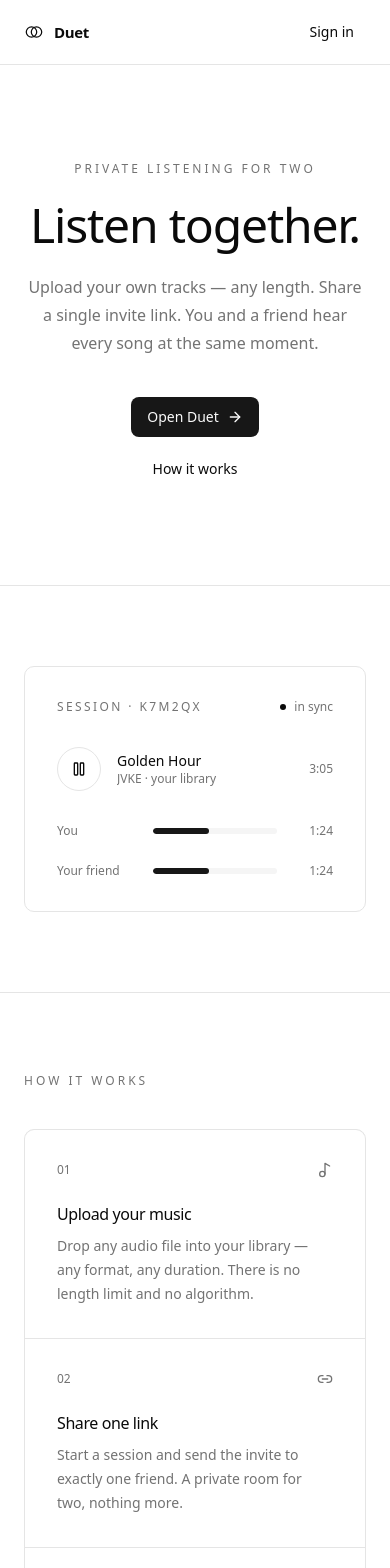
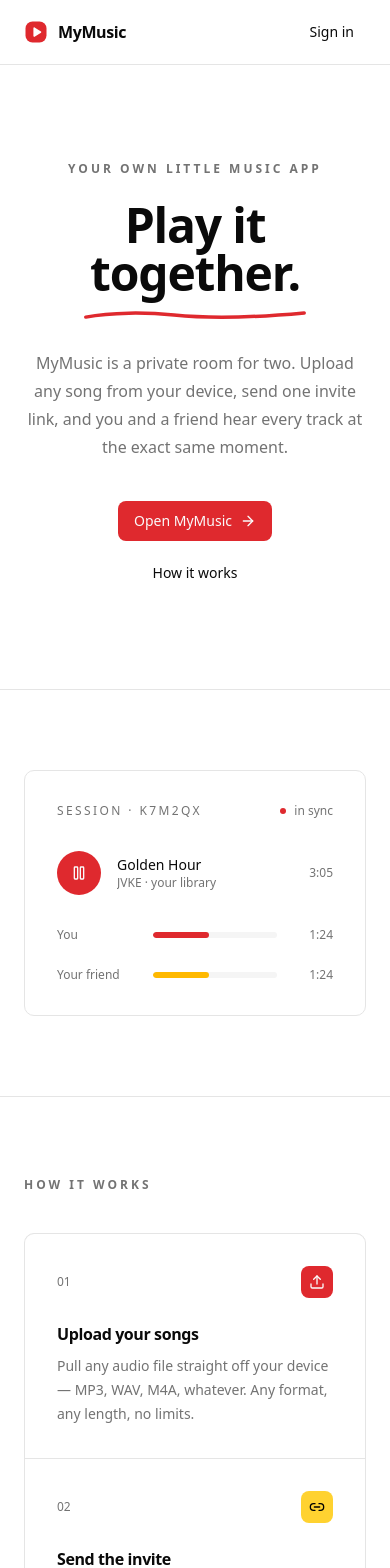
Before and after one commit to Khushinavalgund/synclisten, a React (Vite) app: page / in a window 390 px wide. Shown: the top 1568 px of the page. Built offline with nearby package versions, Linux system fonts and the light colour scheme; no server answers; what @convex-dev/auth would draw is missing.

Commit message:
Freebuff: Here is what I am going for. Treat these as preferences,...

```diff
--- a/index.html
+++ b/index.html
@@ -6,9 +6,9 @@
   <link rel="icon" type="image/svg+xml" href="/logo.svg" />
   <link rel="manifest" href="/manifest.webmanifest" />
   <meta name="viewport" content="width=device-width, initial-scale=1.0" />
-  <meta name="description" content="Duet — a private listening room for two. Upload your own music and play it in perfect sync with one invite link." />
+  <meta name="description" content="MyMusic — your own little music app. Upload songs from your device, send one invite link, and listen together in perfect sync." />
   <meta name="theme-color" content="#ffffff" />
-  <title>Duet — Listen together</title>
+  <title>MyMusic — Listen together</title>
 </head>
 
 
--- a/src/components/wordmark.tsx
+++ b/src/components/wordmark.tsx
@@ -1,6 +1,6 @@
 import { cn } from "@/lib/utils";
 
-/** Minimal two-circle "duo" mark. */
+/** Bold rounded play-button mark. */
 export function Mark({ className }: { className?: string }) {
   return (
     <svg
@@ -9,19 +9,17 @@ export function Mark({ className }: { className?: string }) {
       aria-hidden="true"
       className={className}
     >
-      <circle
-        cx="9"
-        cy="12"
-        r="6.25"
-        stroke="currentColor"
-        strokeWidth="1.5"
+      <rect
+        x="1.5"
+        y="1.5"
+        width="21"
+        height="21"
+        rx="7"
+        fill="currentColor"
       />
-      <circle
-        cx="15"
-        cy="12"
-        r="6.25"
-        stroke="currentColor"
-        strokeWidth="1.5"
+      <path
+        d="M9.4 7.9v8.2c0 .6.7 1 1.2.7l6.4-4.1c.4-.3.4-.9 0-1.2l-6.4-4.1c-.5-.3-1.2.1-1.2.5z"
+        fill="var(--background)"
       />
     </svg>
   );
@@ -38,9 +36,9 @@ export function Wordmark({
     <span
       className={cn("inline-flex items-center gap-2.5", className)}
     >
-      <Mark className={cn("size-5 text-foreground", markClassName)} />
-      <span className="text-[15px] font-semibold tracking-tight text-foreground">
-        Duet
+      <Mark className={cn("size-6 text-primary", markClassName)} />
+      <span className="text-[16px] font-bold tracking-tight text-foreground">
+        MyMusic
       </span>
     </span>
   );
--- a/src/index.css
+++ b/src/index.css
@@ -51,7 +51,7 @@
   --card-foreground: oklch(0.145 0 0);
   --popover: oklch(1 0 0);
   --popover-foreground: oklch(0.145 0 0);
-  --primary: oklch(0.205 0 0);
+  --primary: oklch(0.585 0.215 26);
   --primary-foreground: oklch(0.985 0 0);
   --secondary: oklch(0.97 0 0);
   --secondary-foreground: oklch(0.205 0 0);
@@ -62,7 +62,7 @@
   --destructive: oklch(0.577 0.245 27.325);
   --border: oklch(0.922 0 0);
   --input: oklch(0.922 0 0);
-  --ring: oklch(0.708 0 0);
+  --ring: oklch(0.62 0.2 30);
   --chart-1: oklch(0.646 0.222 41.116);
   --chart-2: oklch(0.6 0.118 184.704);
   --chart-3: oklch(0.398 0.07 227.392);
@@ -85,8 +85,8 @@
   --card-foreground: oklch(0.985 0 0);
   --popover: oklch(0.205 0 0);
   --popover-foreground: oklch(0.985 0 0);
-  --primary: oklch(0.922 0 0);
-  --primary-foreground: oklch(0.205 0 0);
+  --primary: oklch(0.72 0.17 30);
+  --primary-foreground: oklch(0.19 0.02 20);
   --secondary: oklch(0.269 0 0);
   --secondary-foreground: oklch(0.985 0 0);
   --muted: oklch(0.269 0 0);
@@ -96,7 +96,7 @@
   --destructive: oklch(0.704 0.191 22.216);
   --border: oklch(1 0 0 / 10%);
   --input: oklch(1 0 0 / 15%);
-  --ring: oklch(0.556 0 0);
+  --ring: oklch(0.68 0.16 32);
   --chart-1: oklch(0.488 0.243 264.376);
   --chart-2: oklch(0.696 0.17 162.48);
   --chart-3: oklch(0.769 0.188 70.08);
@@ -120,7 +120,7 @@
     @apply bg-background text-foreground antialiased;
   }
   ::selection {
-    @apply bg-foreground text-background;
+    @apply bg-primary text-primary-foreground;
   }
   button:not([disabled]),
   [role="button"]:not([disabled]) {
--- a/src/pages/Auth.tsx
+++ b/src/pages/Auth.tsx
@@ -129,7 +129,7 @@ function Auth({ redirectAfterAuth }: AuthProps = {}) {
                       <Wordmark className="mb-5 mt-2" />
                     </button>
                   </div>
-                <CardTitle className="text-xl">Sign in to Duet</CardTitle>
+                <CardTitle className="text-xl">Sign in to MyMusic</CardTitle>
                 <CardDescription>
                   Enter your email to log in or sign up
                 </CardDescription>
--- a/src/pages/Dashboard.tsx
+++ b/src/pages/Dashboard.tsx
@@ -20,9 +20,10 @@ import {
   LogOut,
   Music2,
   Play,
+  Search,
   Upload,
 } from "lucide-react";
-import { useState } from "react";
+import { useMemo, useState } from "react";
 import { useNavigate } from "react-router";
 
 export default function Dashboard() {
@@ -36,6 +37,18 @@ export default function Dashboard() {
   const [isCreating, setIsCreating] = useState(false);
   const [createError, setCreateError] = useState<string | null>(null);
   const [uploadOpen, setUploadOpen] = useState(false);
+  const [query, setQuery] = useState("");
+
+  const filteredSongs = useMemo(() => {
+    if (!mySongs) return mySongs;
+    const q = query.trim().toLowerCase();
+    if (!q) return mySongs;
+    return mySongs.filter(
+      (song) =>
+        song.title.toLowerCase().includes(q) ||
+        (song.artist ?? "").toLowerCase().includes(q),
+    );
+  }, [mySongs, query]);
 
   const handleSignOut = async () => {
     await signOut();
@@ -168,10 +181,10 @@ export default function Dashboard() {
                 <EmptyMedia variant="icon">
                   <Music2 />
                 </EmptyMedia>
-                <EmptyTitle>Your library is empty</EmptyTitle>
+                <EmptyTitle>Your library is a blank canvas</EmptyTitle>
                 <EmptyDescription>
                   Add your own songs — any format, any length. They become
-                  playable in sessions you share with a friend.
+                  playable in the sessions you share.
                 </EmptyDescription>
               </EmptyHeader>
               <EmptyContent>
@@ -183,14 +196,27 @@ export default function Dashboard() {
             </Empty>
           ) : (
             <>
+              <div className="relative mt-4">
+                <Search className="pointer-events-none absolute left-3 top-1/2 size-4 -translate-y-1/2 text-muted-foreground" />
+                <input
+                  type="search"
+                  value={query}
+                  onChange={(e) => setQuery(e.target.value)}
+                  placeholder="Search your catalog…"
+                  aria-label="Search your library"
+                  className="h-10 w-full rounded-md border border-border bg-background pl-9 pr-4 text-sm outline-none transition-colors placeholder:text-muted-foreground/70 focus:border-ring focus:ring-[3px] focus:ring-ring/40"
+                />
+              </div>
+
+              {filteredSongs && filteredSongs.length > 0 ? (
                 <ul className="mt-4 divide-y divide-border">
-                {mySongs.map((song, index) => (
+                  {filteredSongs.map((song) => (
                     <li
                       key={song._id}
                       className="flex items-center gap-4 px-1 py-3.5"
                     >
                       <span className="w-6 shrink-0 text-right text-xs tabular-nums text-muted-foreground">
-                      {mySongs.length - index}
+                        {mySongs.length - mySongs.findIndex((s) => s._id === song._id)}
                       </span>
                       <span className="min-w-0 flex-1">
                         <span className="block truncate text-sm">{song.title}</span>
@@ -206,8 +232,18 @@ export default function Dashboard() {
                     </li>
                   ))}
                 </ul>
+              ) : (
+                <div className="mt-4 rounded-lg border border-dashed border-border px-6 py-14 text-center">
+                  <p className="text-sm text-muted-foreground">
+                    No matches for “{query.trim()}”. Try another title or
+                    artist.
+                  </p>
+                </div>
+              )}
+
               <p className="mt-4 text-xs text-muted-foreground">
-                Songs play inside sessions — start one above to listen together.
+                Songs come alive in sessions — start one above to listen
+                together.
               </p>
             </>
           )}
--- a/src/pages/Landing.tsx
+++ b/src/pages/Landing.tsx
@@ -1,12 +1,17 @@
 import { Button } from "@/components/ui/button";
 import { Wordmark } from "@/components/wordmark";
-import { ArrowRight, Link2, Music2, Pause, Play } from "lucide-react";
+import { ArrowRight, Link2, Music2, Pause, Play, Upload } from "lucide-react";
 import { Link } from "react-router";
 
 function SyncPanel() {
   const tracks = [
-    { label: "You", time: "1:24", width: "45%" },
-    { label: "Your friend", time: "1:24", width: "45%" },
+    { label: "You", time: "1:24", width: "45%", barClass: "bg-primary" },
+    {
+      label: "Your friend",
+      time: "1:24",
+      width: "45%",
+      barClass: "bg-amber-400",
+    },
   ];
   return (
     <div className="mx-auto w-full max-w-xl rounded-lg border border-border p-8 sm:p-10">
@@ -14,14 +19,14 @@ function SyncPanel() {
         <p className="text-xs font-medium uppercase tracking-[0.2em] text-muted-foreground">
           Session · K7M2QX
         </p>
-        <span className="inline-flex items-center gap-2 text-xs text-muted-foreground">
-          <span className="size-1.5 rounded-full bg-foreground" />
+        <span className="inline-flex items-center gap-2 text-xs font-medium text-muted-foreground">
+          <span className="size-1.5 rounded-full bg-primary" />
           in sync
         </span>
       </div>
 
       <div className="mt-8 flex items-center gap-4">
-        <div className="flex size-11 shrink-0 items-center justify-center rounded-full border border-border">
+        <div className="flex size-11 shrink-0 items-center justify-center rounded-full bg-primary text-primary-foreground">
           <Pause className="size-4" />
         </div>
         <div className="min-w-0 flex-1">
@@ -41,7 +46,7 @@ function SyncPanel() {
             </span>
             <div className="h-1.5 flex-1 overflow-hidden rounded-full bg-muted">
               <div
-                className="h-full rounded-full bg-primary"
+                className={`h-full rounded-full ${track.barClass}`}
                 style={{ width: track.width }}
               />
             </div>
@@ -58,21 +63,24 @@ function SyncPanel() {
 const steps = [
   {
     number: "01",
-    icon: Music2,
-    title: "Upload your music",
-    body: "Drop any audio file into your library — any format, any duration. There is no length limit and no algorithm.",
+    icon: Upload,
+    chip: "bg-primary text-primary-foreground",
+    title: "Upload your songs",
+    body: "Pull any audio file straight off your device — MP3, WAV, M4A, whatever. Any format, any length, no limits.",
   },
   {
     number: "02",
     icon: Link2,
-    title: "Share one link",
-    body: "Start a session and send the invite to exactly one friend. A private room for two, nothing more.",
+    chip: "bg-amber-300 text-black",
+    title: "Send the invite",
+    body: "Start a session and hand the link to exactly one friend. A private room for two, nothing more.",
   },
   {
     number: "03",
     icon: Play,
-    title: "Play in sync",
-    body: "Either of you can pick the next song. Play, pause and seek on one side land on the other, to the second.",
+    chip: "bg-teal-300 text-black",
+    title: "Hear it in sync",
+    body: "Either of you can pick what's next. Play, pause and seek on one side land on the other, right on time.",
   },
 ];
 
@@ -92,20 +100,34 @@ export default function Landing() {
       {/* Hero */}
       <section className="border-b border-border">
         <div className="mx-auto flex max-w-5xl flex-col items-center px-6 py-24 text-center sm:py-32">
-          <p className="text-xs font-medium uppercase tracking-[0.25em] text-muted-foreground">
-            Private listening for two
+          <p className="text-xs font-semibold uppercase tracking-[0.25em] text-muted-foreground">
+            Your own little music app
           </p>
-          <h1 className="mt-6 max-w-2xl text-5xl font-medium tracking-tight sm:text-6xl">
-            Listen together.
+          <h1 className="relative mt-6 max-w-2xl text-5xl font-bold tracking-tight sm:text-6xl">
+            Play it together.
+            <svg
+              viewBox="0 0 320 14"
+              fill="none"
+              aria-hidden="true"
+              className="mx-auto mt-3 h-3 w-56 text-primary sm:h-3.5 sm:w-72"
+            >
+              <path
+                d="M4 10 C 40 3, 90 3, 130 7 S 230 12, 316 4"
+                stroke="currentColor"
+                strokeWidth="5"
+                strokeLinecap="round"
+              />
+            </svg>
           </h1>
-          <p className="mt-6 max-w-md text-base leading-7 text-muted-foreground">
-            Upload your own tracks — any length. Share a single invite link.
-            You and a friend hear every song at the same moment.
+          <p className="mt-7 max-w-md text-base leading-7 text-muted-foreground">
+            MyMusic is a private room for two. Upload any song from your
+            device, send one invite link, and you and a friend hear every
+            track at the exact same moment.
           </p>
           <div className="mt-10 flex flex-col items-center gap-3 sm:flex-row">
             <Button asChild size="lg">
               <Link to="/auth?returnTo=/dashboard">
-                Open Duet
+                Open MyMusic
                 <ArrowRight className="size-4" />
               </Link>
             </Button>
@@ -126,7 +148,7 @@ export default function Landing() {
       {/* How it works */}
       <section id="how-it-works" className="border-b border-border">
         <div className="mx-auto max-w-5xl px-6 py-20 sm:py-24">
-          <h2 className="text-xs font-medium uppercase tracking-[0.25em] text-muted-foreground">
+          <h2 className="text-xs font-semibold uppercase tracking-[0.25em] text-muted-foreground">
             How it works
           </h2>
           <div className="mt-10 grid grid-cols-1 gap-px overflow-hidden rounded-lg border border-border bg-border sm:grid-cols-3">
@@ -139,10 +161,14 @@ export default function Landing() {
                   <span className="text-xs tabular-nums text-muted-foreground">
                     {step.number}
                   </span>
-                  <step.icon className="size-4 text-muted-foreground" />
+                  <span
+                    className={`flex size-8 items-center justify-center rounded-md ${step.chip}`}
+                  >
+                    <step.icon className="size-4" />
+                  </span>
                 </div>
                 <div>
-                  <h3 className="text-base font-medium tracking-tight">
+                  <h3 className="text-base font-semibold tracking-tight">
                     {step.title}
                   </h3>
                   <p className="mt-2 text-sm leading-6 text-muted-foreground">
@@ -157,16 +183,22 @@ export default function Landing() {
 
       {/* CTA */}
       <section className="border-b border-border">
-        <div className="mx-auto flex max-w-5xl flex-col items-center px-6 py-20 text-center sm:py-28">
-          <h2 className="max-w-xl text-3xl font-medium tracking-tight sm:text-4xl">
-            Your music. One friend. In perfect time.
+        <div className="mx-auto max-w-5xl px-6 py-20 sm:py-28">
+          <div className="rounded-xl bg-primary px-6 py-16 text-center text-primary-foreground sm:px-16 sm:py-20">
+            <h2 className="mx-auto max-w-xl text-3xl font-bold tracking-tight sm:text-4xl">
+              Your music. Your people. Perfectly in time.
             </h2>
-          <Button asChild size="lg" className="mt-10">
+            <Button
+              asChild
+              size="lg"
+              className="mt-10 bg-background text-foreground hover:bg-background/90"
+            >
               <Link to="/auth?returnTo=/dashboard">
                 Start listening
                 <ArrowRight className="size-4" />
               </Link>
             </Button>
+          </div>
         </div>
       </section>
 
@@ -174,7 +206,7 @@ export default function Landing() {
       <footer className="mx-auto flex w-full max-w-5xl flex-col gap-6 px-6 py-10 sm:flex-row sm:items-center sm:justify-between">
         <Wordmark />
         <p className="text-xs text-muted-foreground">
-          Built for two people. © {new Date().getFullYear()}
+          Made for you and your people. © {new Date().getFullYear()}
         </p>
       </footer>
     </div>
```
Also changed, not shown: src/components/session-room.tsx (+43 -9 lines), src/pages/Session.tsx (+15 -16 lines), public/manifest.webmanifest. Lines whose indentation alone changed are shown as unchanged.
